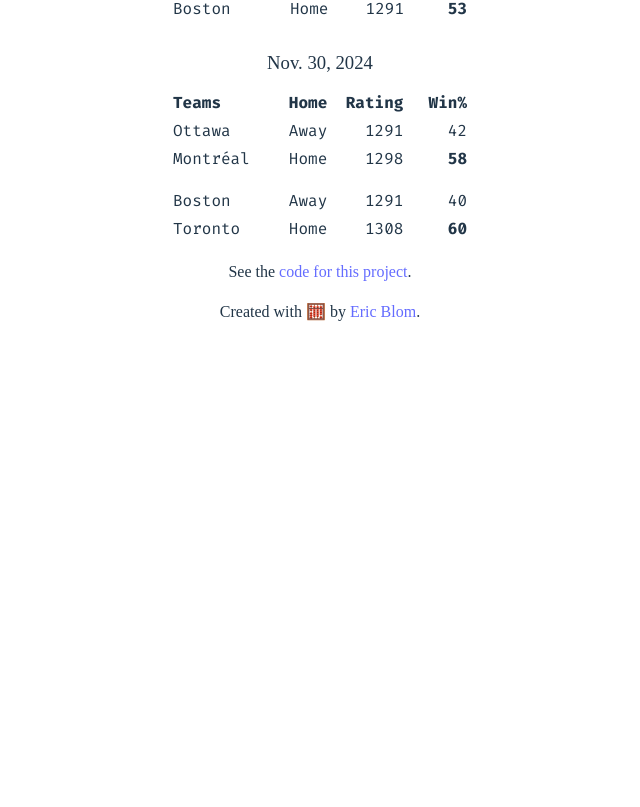
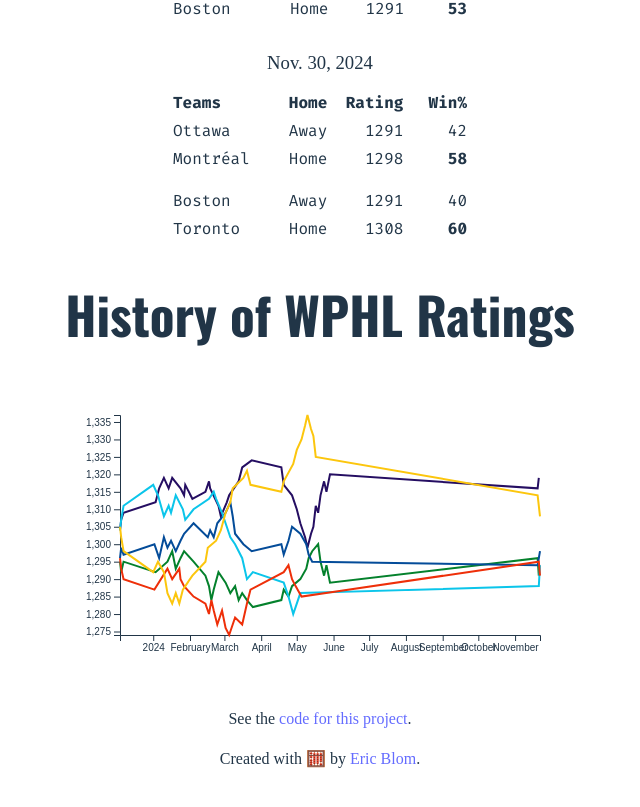
Before and after one commit to ericjohannes/pwhl-elo, a React (Vite) app in the folder pwhl-elo-frontend/: page / in a window 1280 px wide. Shown: the part 934-1741 px from the top of the page, without its empty margins (320-960 px from the left). Before the commit the page ends 1306 px from the top, so only its background shows below. Built offline with nearby package versions, Linux system fonts and the light colour scheme; a web font is replaced by a local one.

Commit message:
adds elo history chart

```diff
--- a/pwhl-elo-frontend/src/App.jsx
+++ b/pwhl-elo-frontend/src/App.jsx
@@ -2,6 +2,7 @@ import "./App.css"
 import pwhl_final_elos from "./assets/pwhl_latest_elos.json"
 import {convertAndCapitalize, pubDateString} from "./utils"
 import {projectionTable} from "./projectionTable"
+import {eloHistoryChart} from "./eloHistoryChart"
 
 const compareFn = (a, b) =>{
   if (a[1] > b[1]) {
@@ -43,6 +44,8 @@ function App() {
         </tbody>
       </table>
       {projectionTable()}
+      {eloHistoryChart()}
+
       <p className="quattrocento-regular">See the <a href="https://github.com/ericjohannes/pwhl-elo">code for this project</a>.</p>
       <p className="quattrocento-regular">Created with 🧮 by <a href="https://ericjblom.com/">Eric Blom</a>.</p>
     </>
--- /dev/null
+++ b/pwhl-elo-frontend/src/eloHistoryChart.jsx
@@ -0,0 +1,102 @@
+import { useEffect, useMemo, useRef } from "react";
+import * as d3 from "d3";
+
+import chartableWphlElos from "./assets/chartable_wphl_elos.json"
+
+
+const NUMTICKS = 8;
+
+// create a time parser function that works for our time format
+const customTimeParser = d3.timeParse("%Y-%m-%dT%H:%M:%S.%fZ");
+const MARGIN = { top: 30, right: 30, bottom: 50, left: 50 };
+
+const colors = {
+    "minnesota": "rgb(37, 14, 98)",
+    "boston": "#04812c",
+    "montréal": "#044c99",
+    "new_york": "#0BC5EA",
+    "toronto": "#fcc60d",
+    "ottawa": "#ee2f09",
+}
+const LineChart = ({ width, height, data }) => {
+
+    // TODO: should be max of data
+    const end = new Date(data.max_date);
+    const start = new Date(data.min_date); // make this the min of the data
+    const domain =[data.min_elo, data.max_elo] // should be [dataMin, dataMax]
+    const axesRef = useRef(null);
+    const boundsWidth = width - MARGIN.right - MARGIN.left;
+    const boundsHeight = height - MARGIN.top - MARGIN.bottom;
+    // const boundsWidth = width;
+    // const boundsHeight = height;
+    // read the data
+    // build the scales and axes
+    const xScale = d3.scaleTime()
+        .domain([start, end])
+        .range([0, boundsWidth]);
+    // Y axis
+    const yScale = useMemo(() => {
+        return d3.scaleLinear().domain(domain).range([boundsHeight, 0]);
+    }, [height]);
+
+    const lineBuilder = d3
+        .line()
+        .x((d) => xScale(new Date(d.date)))
+        .y((d) => yScale(d.elo));
+
+    // Render the X and Y axis using d3.js, not react
+    useEffect(() => {
+        const svgElement = d3.select(axesRef.current);
+        svgElement.selectAll("*").remove();
+        const xAxisGenerator = d3.axisBottom(xScale);
+        svgElement
+            .append("g")
+            .attr("transform", "translate(0," + boundsHeight + ")")
+            .call(xAxisGenerator.ticks(NUMTICKS)); // How many ticks are targeted
+
+        const yAxisGenerator = d3.axisLeft(yScale);
+        svgElement.append("g").call(yAxisGenerator);
+    }, [xScale, yScale, boundsHeight]);
+
+    // build the lines
+
+    return (
+        <div>
+            <svg width={width} height={height}>
+                <g
+                    width={boundsWidth}
+                    height={boundsHeight}
+                    ref={axesRef}
+                    transform={`translate(${[MARGIN.left, MARGIN.top].join(",")})`}
+                />
+                {
+                    data.data.map((team)=>{
+                        const linePath = lineBuilder(team.games);
+                        return(
+                            <path
+                                d={linePath}
+                                stroke={colors[team.team]}
+                                fill="none"
+                                strokeWidth={2}
+                                transform={`translate(${[MARGIN.left, MARGIN.top].join(",")})`}
+                            />
+                        )
+                    })
+                }
+            </svg>
+        </div>
+    );
+};
+
+export const eloHistoryChart = () => {
+    const width = 500;
+    const height = 300;
+
+    return (
+        <section>
+            <h1 className="oswald-bold">History of WPHL Ratings</h1>
+
+            {LineChart({width:width, height:height, data:chartableWphlElos})}
+        </section>
+    )
+}
```
Also changed, not shown: pwhl-elo-frontend/src/assets/chartable_wphl_elos.json (+1 -1 lines).
